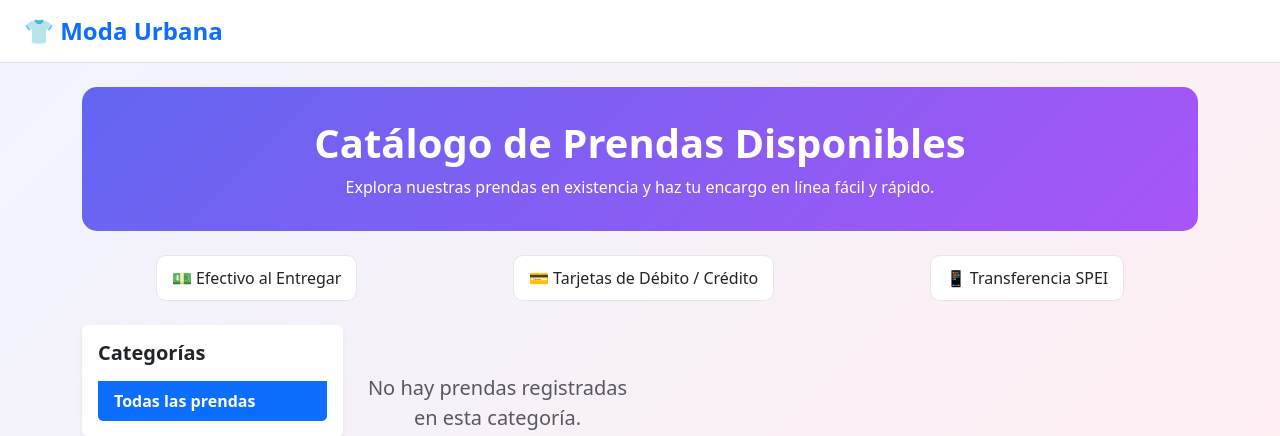
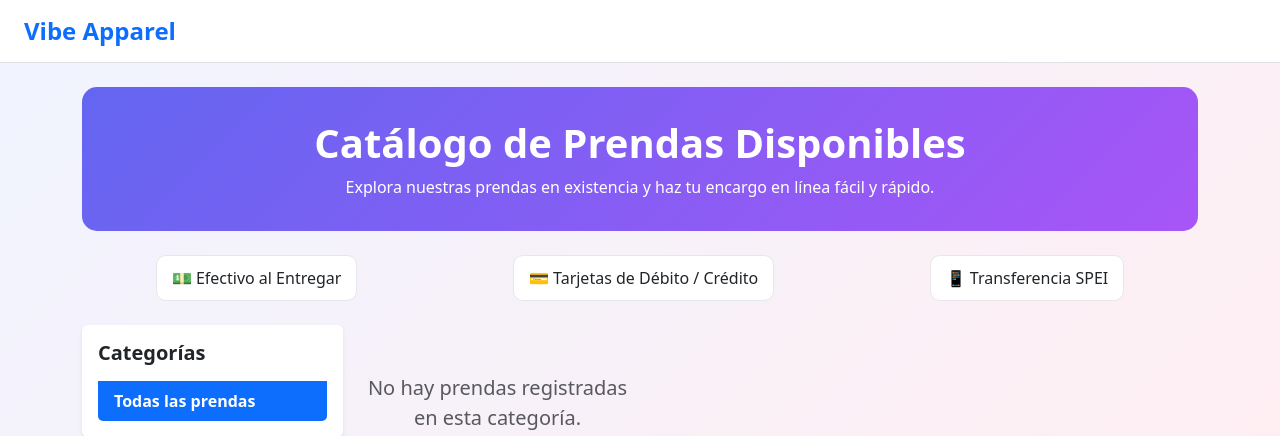
Before and after one commit to key-2006/Catalago, a Flask app: template templates/index.html in a window 1280 px wide. Shown: the top 436 px of the page. Run offline with Flask 3, Linux system fonts and the light colour scheme; the template is opened without the code that fills it, so the values that code supplies are empty.

Commit message:
Update index.html

```diff
--- a/templates/index.html
+++ b/templates/index.html
@@ -3,7 +3,7 @@
 <head>
     <meta charset="UTF-8">
     <meta name="viewport" content="width=device-width, initial-scale=1.0">
-    <title>Moda Urbana - Catálogo</title>
+    <title>Vibe Apparel - Catálogo</title>
     <link rel="stylesheet" href="{{ url_for('static', filename='estilos.css') }}">
     <link href="https://cdn.jsdelivr.net/npm/bootstrap@5.3.0/dist/css/bootstrap.min.css" rel="stylesheet">
     <style>
@@ -17,7 +17,7 @@
 
     <!-- Header -->
     <nav class="navbar navbar-light bg-white border-bottom px-4">
-        <a class="navbar-brand fw-bold text-primary fs-4" href="/">👕 Moda Urbana</a>
+        <a class="navbar-brand fw-bold text-primary fs-4" href="/"> Vibe Apparel</a>
     </nav>
 
     <div class="container my-4">
```
